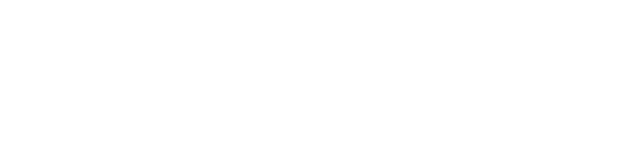
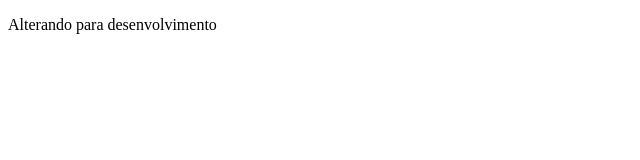
Before and after one commit to joaolimarj/sistema-de-cadastro, a plain HTML site: page contato.html in a window 1280 px wide. Shown: the whole page, without its empty margins (0-640 px from the left). Drawn offline with Linux system fonts and the light colour scheme.

Commit message:
adicionando para desenvolvimento

```diff
--- a/contato.html
+++ b/contato.html
@@ -7,6 +7,6 @@
     <title>Contato1</title>
 </head>
 <body>
-
+    <p> Alterando para desenvolvimento</p>
 </body>
 </html>
```
